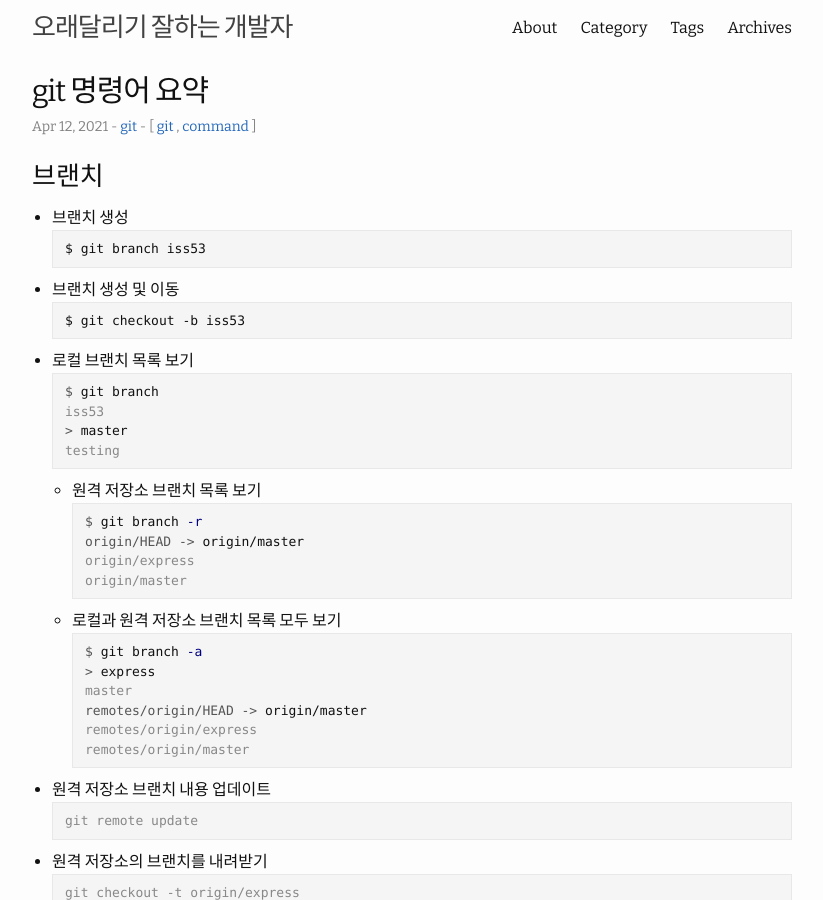
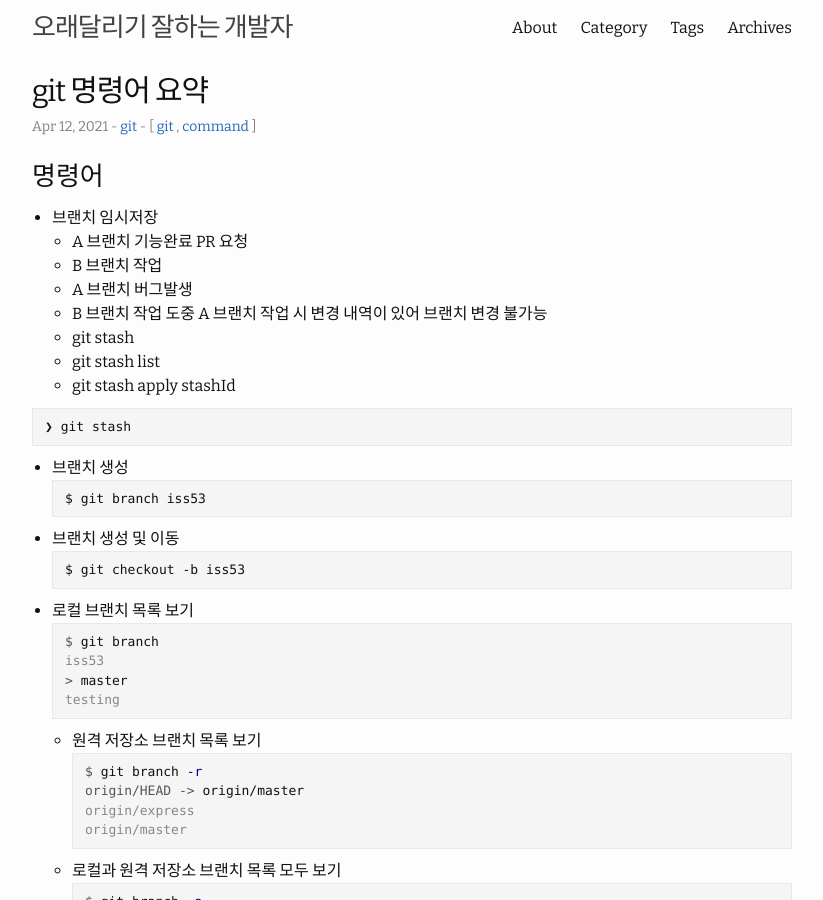
Before and after one commit to HWANGJEONGHYEON1/HWANGJEONGHYEON1.github.io, a Jekyll site: the page built from _posts/2021-04-12-git-command.md, in a window 1280 px wide and 900 px high. Shown: the whole window, without its empty margins (228-1051 px from the left). Built offline with Jekyll 4.4.1, drawn with Linux system fonts in a browser that asks for light colours; comment, search, counter and statistics services are not loaded.

Commit message:
[docs] git 명령어 추가

````diff
--- a/_posts/2021-04-12-git-command.md
+++ b/_posts/2021-04-12-git-command.md
@@ -5,7 +5,22 @@ date:   2021-04-12 01:00
 categories: git
 tags: [git, command]
 ---
-### 브랜치
+### 명령어
+
+* 브랜치 임시저장
+  - A 브랜치 기능완료 PR 요청
+  - B 브랜치 작업
+  - A 브랜치 버그발생
+  - B 브랜치 작업 도중 A 브랜치 작업 시 변경 내역이 있어 브랜치 변경 불가능
+  - git stash
+  - git stash list
+  - git stash apply stashId
+
+```
+❯ git stash
+```
+
+
 * 브랜치 생성
 ```
 $ git branch iss53
@@ -205,7 +220,7 @@ $ git config --global user.email johndoe@example.com
 
 <br>
 
-### 원격저장소
+#### 원격저장소
 * 원격저장소 확인
 ```
 $ git remote -v
````
